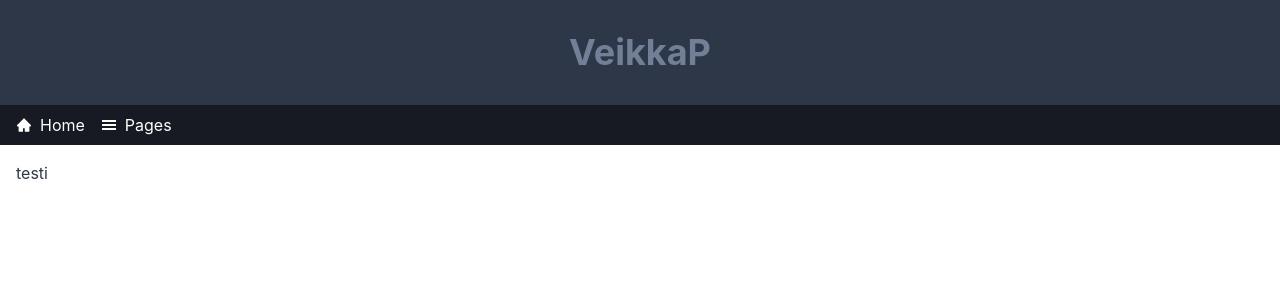
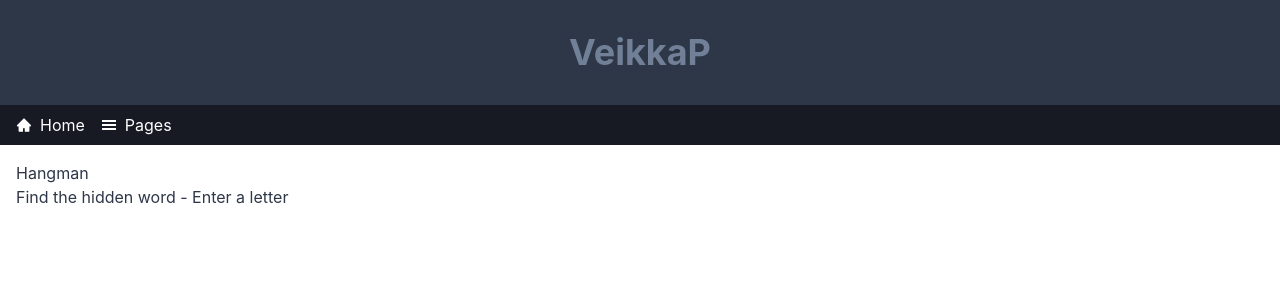
Before and after one commit to Iiigorriii/reactnettisivut, a Next.js app: page /hangman in a window 1280 px wide. Shown: the top 300 px of the page. Built offline with nearby package versions, Linux system fonts and the light colour scheme.

Commit message:
Update index.js

```diff
--- a/pages/hangman/index.js
+++ b/pages/hangman/index.js
@@ -1,9 +1,14 @@
 import { Layout } from "../../components/Layout";
+import React from "react";
+import styles from "../../styles/HangMan.module.css";
 
-const Hangman = () => (
-  <Layout>
-    <h1>testi</h1>
-  </Layout>
-);
+const Hangman = () => {
+  return (
+    <Layout>
+      <h1 className={styles.h1}>Hangman</h1>
+      <p>Find the hidden word - Enter a letter</p>
+    </Layout>
+  );
+};
 
 export default Hangman;
```
